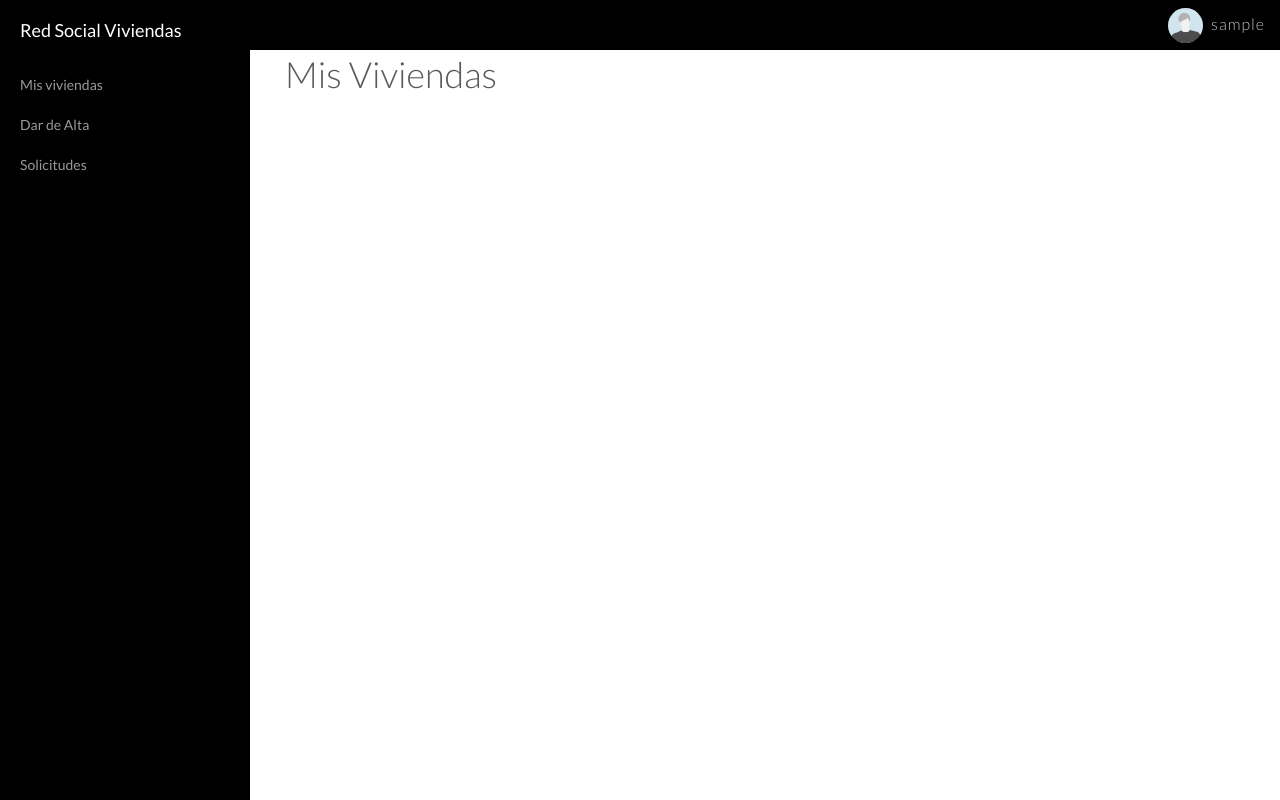
After one commit to Aitordev/Red-social-para-el-alquiler-de-viviendas, a PHP site: page /admin.php in a window 1280 px wide. The commit adds this page. Run offline with PHP 8.4, Linux system fonts and the light colour scheme; the visitor is signed in with stand-in values (Sample User, id 1); data that the repository does not hold is empty.

Commit message:
zona administracion

```diff
--- /dev/null
+++ b/admin.php
@@ -0,0 +1,113 @@
+<?php
+session_start();
+if (!isset($_SESSION[ 'username' ]) || $_SESSION[ 'username' ] === null  || $_SESSION[ 'username' ] === ""){
+	header("Location: index.php");
+}
+else{
+	require_once("config.php");
+  require_once("sosialClass.php");
+  $user = $_SESSION[ 'username' ];
+	$data = sosialClass::getUserSearch($user);
+}
+?>
+<html>
+<head>
+	<meta charset="utf-8">
+	<meta name="viewport" content="width=device-width, initial-scale=1">
+	<title>Red social Viviendas</title>
+	<link href="css/bootstrap.min.css" rel="stylesheet">
+	<link href="css/cards.css" rel="stylesheet">
+	<link href="css/simple-sidebar.css" rel="stylesheet">
+	<link href="css/style.css" rel="stylesheet">
+	<script src="js/jquery.min.js"></script>
+	<script src="js/bootstrap.min.js"></script>
+	<script src="js/retina.min.js"></script>
+	<script src="js/main.js"></script>
+</head>
+<body>
+	<div id="wrapper">
+			<!-- Sidebar -->
+			<div id="sidebar-wrapper">
+					<ul class="sidebar-nav">
+							<li class="sidebar-brand">
+									<a href="index.php">Red Social Viviendas</a>
+							</li>
+							<li>
+									<a href="#">Mis viviendas</a>
+							</li>
+							<li>
+									<a href="#">Dar de Alta</a>
+							</li>
+							<li>
+									<a href="#">Solicitudes</a>
+							</li>
+					</ul>
+			</div>
+			<!-- /#sidebar-wrapper -->
+			<!-- Page Content -->
+			<div id="page-content-wrapper">
+					<div class="container-fluid">
+							<div class="row">
+								<div id = "menu" class="menu adminmenu dropdown">
+									<a id="userB" class="dropdown-toggle" data-toggle="dropdown">
+										<div class="userItem">
+											<img class="circle-button" src="img/placeholder.png" draggable="false"/>
+											<div class = "username"><?php echo $_SESSION[ 'username' ]; ?></div>
+										</div>
+									</a>
+									<ul class="dropdown-menu dropdown-menu-right">
+										<li><a id="search" href="#"><i class="glyphicon glyphicon-search"></i>Buscar</a></li>
+										<li><a id="settings" href="#"><i class="glyphicon glyphicon-cog"></i>Configuracion</a></li>
+										<li class="divider"></li>
+										<li><a id="logout" href="#"><i class="glyphicon glyphicon-log-out"></i>Cerrar Sesion</a></li>
+									</ul>
+								</div>
+									<div id = "houses" class="col-lg-12 paddingtop15">
+											<h1>Mis Viviendas</h1>
+
+									</div>
+							</div>
+					</div>
+			</div>
+			<!-- /#page-content-wrapper -->
+	</div>
+	<!-- /#wrapper -->
+</body>
+</html>
+<!--
+REQUISITOS
+2. Alta y baja de viviendas, los usuarios podrán dar de alta viviendas y asociarse a ellas o
+bien como dueños o bien como inquilinos.
+A estas viviendas se les asignará datos que las definan y se incluirá al menos una imagen,
+la de perfil, pudiéndose añadir más si se desea.
+
+La baja de la vivienda implica eliminarla de la lista de viviendas disponibles en la
+red social. En caso de que la vivienda ya estuviese dada de alta en el sistema,
+si el usuario está actuando a modo de inquilino podrá añadirla como tal a su perfil.
+Además, solo el inquilino podrá hacer una solicitud de cambios en la descripción al dueño.
+
+En el caso de que sea el inquilino quien haya dado de alta la vivienda y no haya asignado
+dueño a la misma, cuando se dé de alta el dueño de la vivienda, éste podrá añadirla
+a su perfil como de su propiedad. Además, este último, el dueño, es el único
+autorizado para realizar o aceptar, mediante solicitudes de inquilinos, cambios en el perfil
+de la vivienda.
+
+4. Actualización de las condiciones de las viviendas, los usuarios que tengan el papel de
+dueño de la vivienda en ese momento podrán modificar las condiciones a las viviendas,
+tales como estado de la misma, los electrodomésticos y mobiliario disponible, etc.
+
+5. Solicitudes  de  cambios  en  las  viviendas, los  dueños  pueden  recibir  solicitudes  de
+cambios en sus viviendas por parte de los inquilinos, que deberán rechazar o aceptar,
+en cuyo caso se actualizarán los campos modificados en la solicitud.
+
+6. Puntuación de viviendas, de inquilinos y de arrendatarios, tras finalizar un periodo de
+alquiler los involucrados tendrán que evaluar la transacción. Por el lado del inquilino,
+éste votará al arrendatario y a la vivienda; por el lado del arrendatario, se votará
+al inquilino.  Estas  votaciones  deben  quedar  reflejadas  en  cada  uno  de  los  perfiles,
+haciendo media con las puntuaciones anteriores, si es que las hubiese.
+
+7. Comenzar transacción, cuando comience un periodo de alquiler en la realidad tanto el
+usuario que actúa como arrendatario como el que lo hace como inquilino pueden dar
+de alta esta nueva transacción, lo que consistirá en la vinculación de los roles
+de cada uno de los usuarios a la vivienda.
+-->
--- /dev/null
+++ b/css/simple-sidebar.css
@@ -0,0 +1,129 @@
+/*!
+ * Start Bootstrap - Simple Sidebar (http://startbootstrap.com/)
+ * Copyright 2013-2016 Start Bootstrap
+ * Licensed under MIT (https://github.com/BlackrockDigital/startbootstrap/blob/gh-pages/LICENSE)
+ */
+
+ body {
+    overflow-x: hidden;
+ }
+
+/* Toggle Styles */
+
+#wrapper {
+    padding-left: 0;
+    -webkit-transition: all 0.5s ease;
+    -moz-transition: all 0.5s ease;
+    -o-transition: all 0.5s ease;
+    transition: all 0.5s ease;
+}
+
+#wrapper.toggled {
+    padding-left: 250px;
+}
+
+#sidebar-wrapper {
+    z-index: 1000;
+    position: fixed;
+    left: 250px;
+    width: 0;
+    height: 100%;
+    margin-left: -250px;
+    overflow-y: auto;
+    background: #000;
+    -webkit-transition: all 0.5s ease;
+    -moz-transition: all 0.5s ease;
+    -o-transition: all 0.5s ease;
+    transition: all 0.5s ease;
+}
+
+#wrapper.toggled #sidebar-wrapper {
+    width: 250px;
+}
+
+#page-content-wrapper {
+    width: 100%;
+    position: absolute;
+    padding: 15px;
+}
+
+#wrapper.toggled #page-content-wrapper {
+    position: absolute;
+    margin-right: -250px;
+}
+
+/* Sidebar Styles */
+
+.sidebar-nav {
+    position: absolute;
+    top: 0;
+    width: 250px;
+    margin: 0;
+    padding: 0;
+    list-style: none;
+}
+
+.sidebar-nav li {
+    text-indent: 20px;
+    line-height: 40px;
+}
+
+.sidebar-nav li a {
+    display: block;
+    text-decoration: none;
+    color: #999999;
+}
+
+.sidebar-nav li a:hover {
+    text-decoration: none;
+    color: #fff;
+    background: rgba(255,255,255,0.2);
+}
+
+.sidebar-nav li a:active,
+.sidebar-nav li a:focus {
+    text-decoration: none;
+}
+
+.sidebar-nav > .sidebar-brand {
+    height: 65px;
+    font-size: 18px;
+    line-height: 60px;
+}
+
+.sidebar-nav > .sidebar-brand a {
+    color: #999999;
+}
+
+.sidebar-nav > .sidebar-brand a:hover {
+    color: #fff;
+    background: none;
+}
+
+@media(min-width:768px) {
+    #wrapper {
+        padding-left: 250px;
+    }
+
+    #wrapper.toggled {
+        padding-left: 0;
+    }
+
+    #sidebar-wrapper {
+        width: 250px;
+    }
+
+    #wrapper.toggled #sidebar-wrapper {
+        width: 0;
+    }
+
+    #page-content-wrapper {
+        padding: 20px;
+        position: relative;
+    }
+
+    #wrapper.toggled #page-content-wrapper {
+        position: relative;
+        margin-right: 0;
+    }
+}
--- a/css/style.css
+++ b/css/style.css
@@ -399,3 +399,18 @@ input {
 .card__author{
 	color:#666;
 }
+
+.adminmenu {
+	position: absolute;
+	background: #000000;
+}
+
+.adminmenu .userItem{
+	position: absolute;
+	right: 0;
+	margin-right: 0;
+}
+
+.paddingtop15 {
+	padding-top: 15px;
+}
--- a/js/main.js
+++ b/js/main.js
@@ -10,10 +10,10 @@ $(document).ready(function() {
       confirm_password.setCustomValidity('');
     }
   }
-
-  password.onchange = validatePassword;
-  confirm_password.onkeyup = validatePassword;
-
+  if (password !== null && confirm_password !== null){
+    password.onchange = validatePassword;
+    confirm_password.onkeyup = validatePassword;
+  }
   $("#modal-background").click(function () {
     if ($("#login").hasClass("active")){
       $("#login").toggleClass("active");
@@ -28,6 +28,12 @@ $(document).ready(function() {
   });
   $("#loginB, #loginL").click(function () {
       $("#login, #modal-background").toggleClass("active");
+  });
+  $("#admin").click(function () {
+      window.location.href= "admin.php";
+  });
+  $("#search").click(function () {
+      window.location.href= "index.php";
   });
   $("#logout").click(function () {
     $.ajax({
@@ -110,6 +116,5 @@ $(document).ready(function() {
           // Reenable the inputs
       $inputs.prop("disabled", false);
       });
-
   });
 });
--- a/sosialClass.php
+++ b/sosialClass.php
@@ -72,6 +72,28 @@
       $jsonData .= ']}';
       return $jsonData;
     }
+    public static function getUserSearch($user) {
+      $arr = array();
+      $db_connection = new mysqli( mysqlServer, mysqlUser, mysqlPass, mysqlDB);
+      $db_connection->query( "SET NAMES 'UTF8'" );
+      $statement = $db_connection->prepare( "SELECT id, name, description, place, street, number, owner, renter FROM houses WHERE owner = ? OR renter = ?");
+      $statement->bind_param( 'ss', $user, $user);
+      $statement->execute();
+      $statement->bind_result($id, $name, $description, $place, $street, $number,$owner,$renter);
+      $line = new stdClass;
+      while ($statement->fetch()) {
+        $line->id = $id;
+        $line->name = $name;
+        $line->description = $description;
+        $line->place = $place;
+        $line->street = $street;
+        $line->owner = $owner;
+        $line->renter = $renter;
+      }
+      $statement->close();
+      $db_connection->close();
+      return $line;
+    }
     public static function login($email,$pass){
       $db_connection = new mysqli( mysqlServer, mysqlUser, mysqlPass, mysqlDB);
       $db_connection->query( "SET NAMES 'UTF8'" );
```
